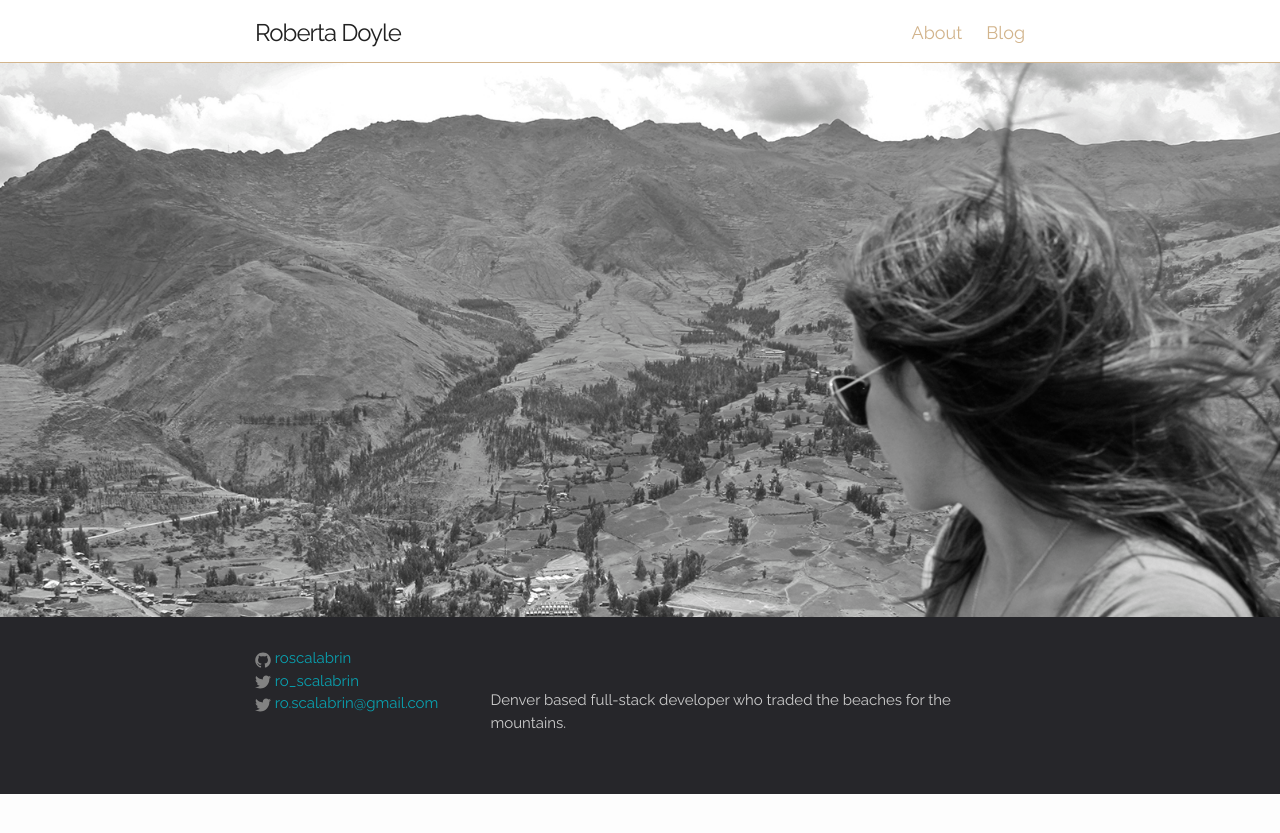
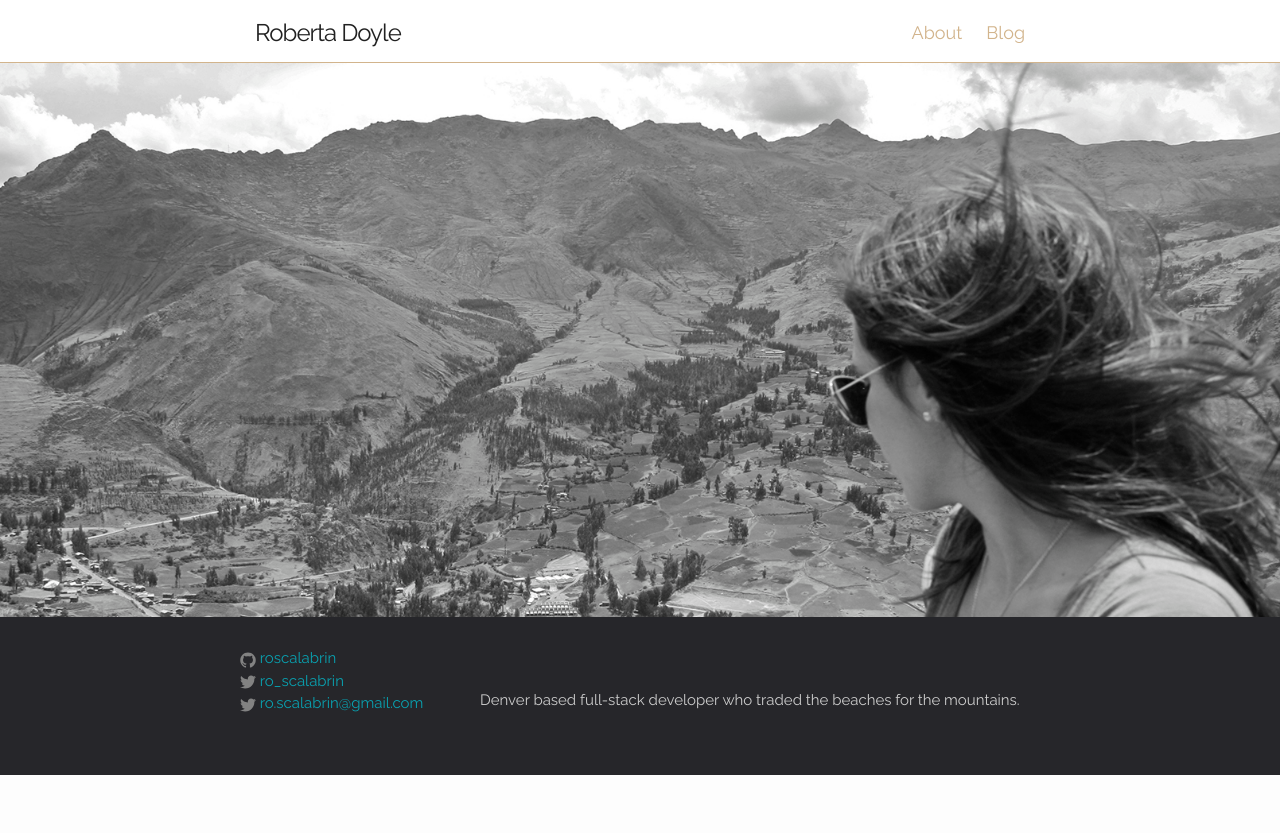
Before and after one commit to roscalabrin/roscalabrin.github.io, a Jekyll site: the page built from index.html, in a window 1280 px wide. Shown: the top 833 px of the page. Built offline with Jekyll 4.4.1, drawn with Linux system fonts in a browser that asks for light colours.

Commit message:
edits to the footer

```diff
--- /dev/null
+++ b/_includes/icon-email.html
@@ -0,0 +1,5 @@
+<!-- <a href="https://github.com/{{ include.username }}"><span class="icon icon- -github">{% include icon-github.svg %}</span><span class="username">{{ include.username }}</span></a> -->
+
+<a href="mailto:{{ site.email }}"><span class="icon icon--email">{% include icon-email.svg %}</span><span class="username">{{ site.email }}</span></a>
+<!--
+<a href="mailto:{{ site.email }}">{{ site.email }}</a></li> -->
--- a/_sass/_layout.scss
+++ b/_sass/_layout.scss
@@ -149,7 +149,7 @@
 .footer-col-wrapper {
     font-size: 15px;
     color: #cccccc;
-    margin-left: -$spacing-unit / 2;
+    margin-left: -$spacing-unit / 1;
     @extend %clearfix;
 }
 
```
